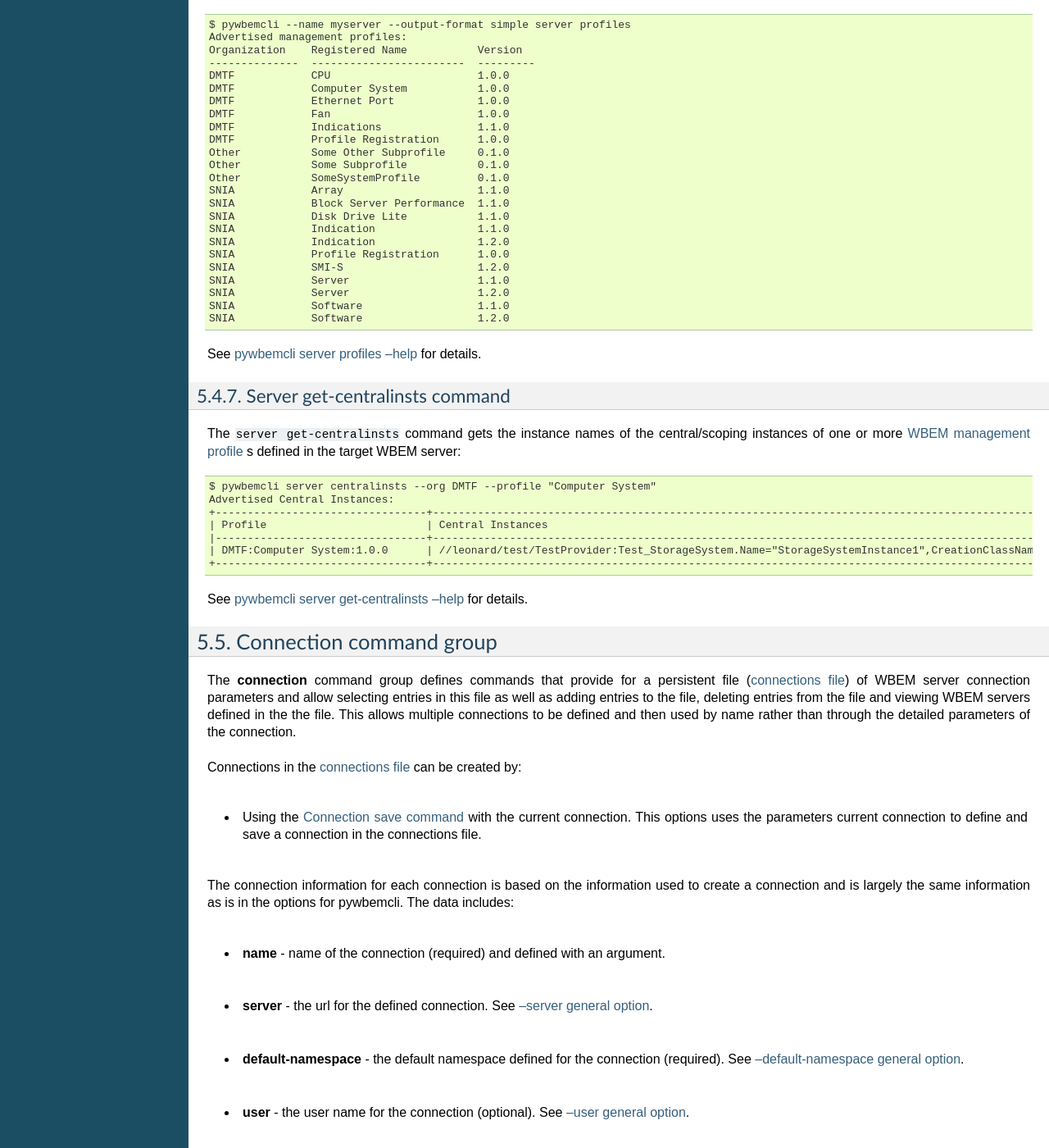
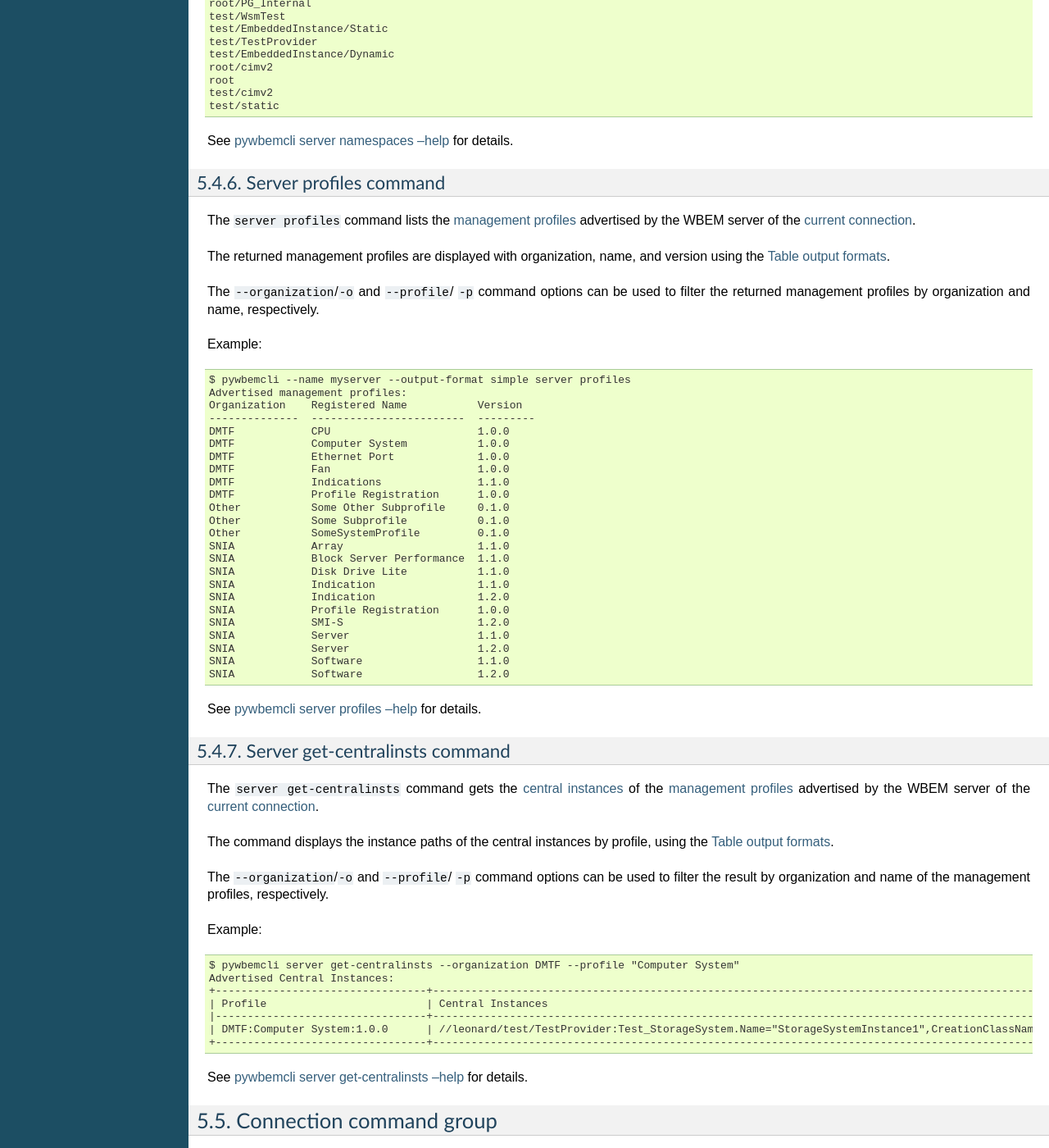
Before and after one commit to pywbem/pywbemtools, a Sphinx documentation site: the page built from docs/pywbemclicommands.rst, in a window 1280 px wide and 1400 px high, scrolled down 14000 px. Shown: the whole window at 82% size. Built offline with Sphinx 7.4.7, drawn with Linux system fonts in a browser that asks for light colours; the version number could not be read and is left out; some of the changed text lies outside the part shown.

Commit message:
Docs: Improvements on server commands
Details:

- Reworked the description of all commands in the server
  group in chapter 5.

Signed-off-by: Andreas Maier <maiera@de.ibm.com>

```diff
--- a/docs/pywbemclicommands.rst
+++ b/docs/pywbemclicommands.rst
@@ -745,19 +745,16 @@
 Server command group
 --------------------
 
-The **server** command group defines commands that interact with a WBEM
-server to access information about the WBEM server itself. These commands
-are generally not namespace specific but access information about the server,
-namespaces, etc. The commands are:
-
-This group consists of the following commands:
+The ``server`` command group has commands that interact with the WBEM
+server of the :term:`current connection` to access information about the
+WBEM server itself:
 
 * :ref:`Server brand command` - Get the brand of the server.
 * :ref:`Server connection command` - Get connection info used by this server.
+* :ref:`Server get-centralinsts command` - List central instances of mgmt profiles on the server.
 * :ref:`Server info command` - Get information about the server.
-* :ref:`Server get-centralinsts command` - List central instances of mgmt profiles on the server.
 * :ref:`Server interop command` - Get the Interop namespace of the server.
-* :ref:`Server namespaces command` - Get the Interop namespace of the server.
+* :ref:`Server namespaces command` - List the namespaces of the server.
 * :ref:`Server profiles command` - List management profiles advertized by the server.
 
 
@@ -766,11 +763,17 @@
 Server brand command
 ^^^^^^^^^^^^^^^^^^^^
 
-The ``server brand`` command gets general information on the server.  Brand information is an
-attempt by pywbem and pywbemtools to determine the product that represents
-the WBEM server infrastructure.  Since that was not clearly defined in the DMTF
-specifications, this command may return strange results but it returns
-legitimate results for most servers:
+The ``server brand`` command gets the brand of the WBEM server of the
+:term:`current connection`.
+
+The brand is intended to identify the product that represents the WBEM server
+infrastructure. Since that was not clearly defined in the DMTF
+specifications, this command may return strange results for some servers, but
+it returns legitimate results for the most commonly used servers.
+
+The brand is displayed using :term:`Table output formats`.
+
+Example:
 
 .. code-block:: text
 
@@ -790,9 +793,12 @@
 Server connection command
 ^^^^^^^^^^^^^^^^^^^^^^^^^
 
-The ``server connection command`` displays information on the connection defined for this
-server.  This is same information as was defined when the connection was
-saved with :ref:`connection save command` or the cli general options:
+The ``server connection`` command displays information on the
+:term:`current connection`.
+
+Note that the :ref:`connection show command` also displays such information.
+
+Example:
 
 .. code-block:: text
 
@@ -812,9 +818,15 @@
 Server info command
 ^^^^^^^^^^^^^^^^^^^
 
-The server info command gets general information on the server.  This command returns
-information on the brand, namespaces, and other reasonable information on the
-WBEM server:
+The ``server info`` command gets general information on the WBEM server of the
+:term:`current connection`.
+
+This includes the brand, version, namespaces, and other reasonable information
+on the WBEM server.
+
+The result is displayed using :term:`Table output formats`.
+
+Example:
 
 .. code-block:: text
 
@@ -851,7 +863,12 @@
 Server interop command
 ^^^^^^^^^^^^^^^^^^^^^^
 
-The ``server interop`` command get a the name of the interop namespace target WBEM server:
+The ``server interop`` command gets the name of the Interop namespace of the
+WBEM server of the :term:`current connection`.
+
+The result is displayed using :term:`Table output formats`.
+
+Example:
 
 .. code-block:: text
 
@@ -871,7 +888,12 @@
 Server namespaces command
 ^^^^^^^^^^^^^^^^^^^^^^^^^
 
-The ``server namespaces`` command gets a list of the namespaces defined in the target server:
+The ``server namespaces`` command lists the namespaces of the WBEM server of
+the :term:`current connection`.
+
+The result is displayed using :term:`Table output formats`.
+
+Example:
 
 .. code-block:: text
 
@@ -898,19 +920,18 @@
 Server profiles command
 ^^^^^^^^^^^^^^^^^^^^^^^
 
-The ``server profiles`` command gets information on the WBEM management profiles
-(see :term:`WBEM management profile`)
-defined in the target WBEM server. WBEM management profiles are the mechanism WBEM
-uses to provide the user a programmatic connection to defined management
-functionality with the implementation of that functionality in a WBEM server
-(see :term:`DSP1001` and :term:`DSP1033`).
+The ``server profiles`` command lists the
+:term:`management profiles <management profile>` advertised by the
+WBEM server of the :term:`current connection`.
 
-This request returns the organization, registered name, and version of each
-profile definition returned from the server and the options can be used to
-filter the returned profiles by Organization and registered name.
+The returned management profiles are displayed with organization, name, and
+version using the :term:`Table output formats`.
 
-The following example shows the CIM profiles in
-an example WBEM server:
+The ``--organization``/``-o`` and ``--profile``/ ``-p`` command options can be
+used to filter the returned management profiles by organization and name,
+respectively.
+
+Example:
 
 .. code-block:: text
 
@@ -947,13 +968,22 @@
 Server get-centralinsts command
 ^^^^^^^^^^^^^^^^^^^^^^^^^^^^^^^
 
-The ``server get-centralinsts`` command gets the instance names of the central/scoping
-instances of one or more :term:`WBEM management profile` s defined in the
-target WBEM server:
+The ``server get-centralinsts`` command gets the :term:`central instances`
+of the :term:`management profiles <management profile>` advertised by the
+WBEM server of the :term:`current connection`.
+
+The command displays the instance paths of the central instances by profile,
+using the :term:`Table output formats`.
+
+The ``--organization``/``-o`` and ``--profile``/ ``-p`` command options can be
+used to filter the result by organization and name of the management profiles,
+respectively.
+
+Example:
 
 .. code-block:: text
 
-    $ pywbemcli server centralinsts --org DMTF --profile "Computer System"
+    $ pywbemcli server get-centralinsts --organization DMTF --profile "Computer System"
     Advertised Central Instances:
     +---------------------------------+-----------------------------------------------------------------------------------------------------------------------------------------------------------------------------------------------------------------------------------------+
     | Profile                         | Central Instances                                                                                                                                                                                                                       |
```
